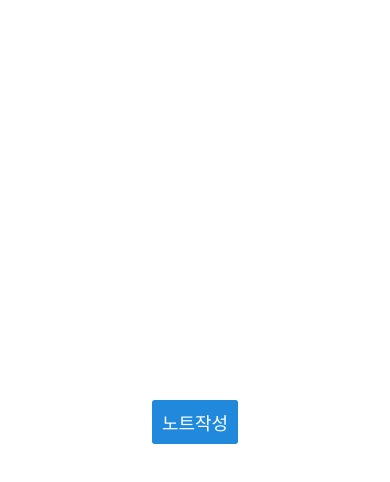
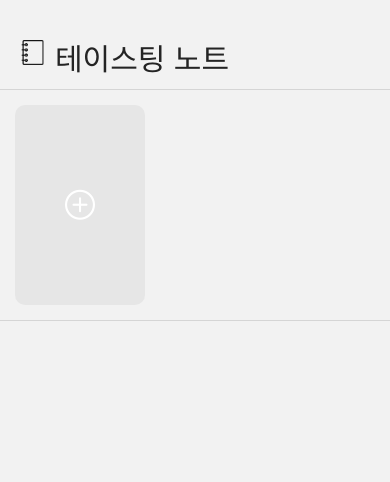
Before and after one commit to ramgthunder12/mobliepoject, a React Native app: screen /TasteNote in a window 390 px wide. Shown: the top 482 px of the page. Built offline with nearby package versions, Linux system fonts and the light colour scheme.

Commit message:
v0.0.9
테이스팅 노트 메뉴 수정

```diff
--- a/navigation/TabContainer.js
+++ b/navigation/TabContainer.js
@@ -38,7 +38,7 @@ export default function App() {
             })
         }
     >
-        <Tab.Screen name={'검색'} component={SearchMenu} options={{headerShown: false, tabBarStyle: { height: 55, }, }} />
+        <Tab.Screen name={'검색'} component={SearchMenu} options={{headerShown: false,}} />
         <Tab.Screen name={'홈'} component={HomeMenu} options={{headerShown: false,}} />
         <Tab.Screen name={'바코드'} component={BarcodeScanMenu} options={{headerShown: false,}} />
         <Tab.Screen name={'테이스팅'} component={TasteNoteMenu} options={{headerShown: false,}} />
--- a/navigation/screens/TasteNote.js
+++ b/navigation/screens/TasteNote.js
@@ -1,28 +1,60 @@
 import 'react-native-gesture-handler';
-import { StyleSheet, View } from 'react-native';
-import { Button } from "@rneui/themed";
+import React, { useState } from "react";
+import { StyleSheet, View, SafeAreaView, Image, ScrollView, TouchableOpacity } from 'react-native';
+import { Button, Text, Card, Icon } from "@rneui/themed";
 
 
 export default function Category({ navigation }) {
+  const [TasteNotes, setTasteNotes] = useState([]);
+
   return (
-    <View style={styles.container}>
-      <Button onPress={
-        () => navigation.navigate('WriteDownNote',
-          {
-            id: 80,
-            otherParam: '애플맛',
-          })}>노트작성</Button>
-    </View>
+    <SafeAreaView style={styles.container}>
+      <View style={styles.header}>
+        <Image source={require('../../images/menuicons/note_focus.png')} style={{ width: 25, height: 25, marginRight: 10, margin: 10,}} />
+        <Text style={styles.headerText}>테이스팅 노트</Text>
+      </View>
+      <Card.Divider/>
+      <View style={{height: 200,}}>
+        <ScrollView horizontal showsHorizontalScrollIndicator={false}>
+
+          {/*테이스팅 노트 작성하기*/}
+          <TouchableOpacity onPress={() => navigation.navigate('WriteDownNote')}>
+          <View style={styles.addTasteNoteView}>
+            <Icon name="pluscircleo" type="antdesign" size={30} color="rgb(255,255,255)"/>
+          </View>
+          </TouchableOpacity>
+        </ScrollView>
+      </View>
+      <Card.Divider style={{marginTop: 15,}}/>
+    </SafeAreaView>
   );
 }
 
 const styles = StyleSheet.create({
   container: {
     flex: 1,
-    backgroundColor: '#fff',
-    alignItems: 'center',
-    justifyContent: 'center',
+    paddingTop: 20,
+    width: "100%",
   },
+  header: {
+    flexDirection: "row",
+    justifyContent: "flex-start",
+    margin: 10,
+  },
+  headerText: {
+    fontSize: 30,
+    marginTop: 5,
+  },
+  addTasteNoteView: {
+    flexDirection: "row",
+    justifyContent: "center",
+    alignItems: "center",
+    backgroundColor: "rgb(230,230,230)",
+    height: "100%",
+    width: 130,
+    borderRadius: 10,
+    marginLeft: 15,
+  }
 });
 
 
--- a/navigation/screens/WriteDownNote.js
+++ b/navigation/screens/WriteDownNote.js
@@ -8,6 +8,7 @@ import {
   Animated,
   FlatList,
 } from "react-native";
+import { StatusBar } from 'expo-status-bar';
 import React, { useState, useEffect, useRef } from "react";
 import { Header, Icon, Card, Button, Dialog, Slider, Switch } from "@rneui/themed";
 import { TouchableOpacity } from "react-native-gesture-handler";
@@ -454,6 +455,7 @@ export default function WriteDownNote({ navigation }) {
 
   return (
     <SafeAreaView style={styles.container}>
+      <StatusBar style="dark"/>
       <Header
         leftComponent={
           <View style={styles.headerLeft}>
```
